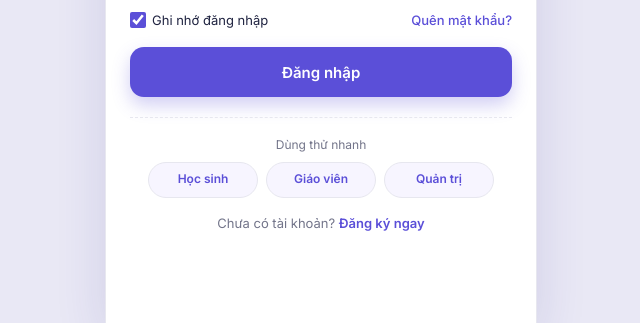
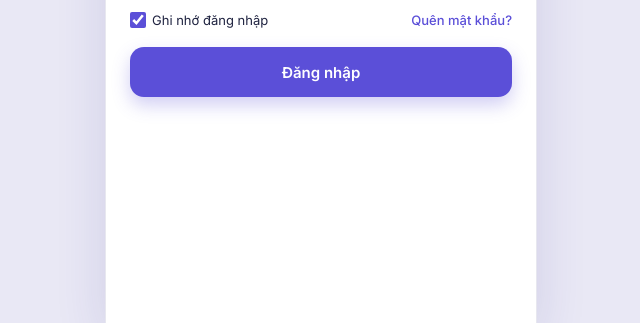
Before and after one commit to tungit04315/hoclieuthpt.vn, a plain HTML site: page index.html in a window 1280 px wide. Shown: the part 477-800 px from the top of the page, without its empty margins (319-959 px from the left). Drawn offline with nearby package versions, Linux system fonts and the light colour scheme.

Commit message:
Hide demo login options in index.html
Comment out demo section in login form

```diff
--- a/index.html
+++ b/index.html
@@ -39,14 +39,14 @@
         <div class="between lopt"><label class="chk"><input type="checkbox" checked> Ghi nhớ đăng nhập</label><a
             href="#" class="link" data-toast="Đã gửi hướng dẫn đặt lại mật khẩu">Quên mật khẩu?</a></div>
         <button class="btn sp" id="loginBtn" type="submit">Đăng nhập</button>
-        <div class="demo" id="demoBox" hidden><span>Dùng thử nhanh</span>
+        <!-- <div class="demo" id="demoBox" hidden><span>Dùng thử nhanh</span>
           <div><button type="button" data-demo="HS0002|Student@12345">Học sinh</button><button type="button"
               data-demo="gv01@thuvien.vn|Teacher@12345">Giáo viên</button><button type="button"
               data-demo="admin@thuvien.vn|Admin@12345">Quản trị</button></div>
         </div>
         <p class="switch">Chưa có tài khoản? <a class="link" data-go="register" tabindex="0" role="link">Đăng ký
             ngay</a></p>
-      </form>
+      </form> -->
     </section>
 
     <!-- 1b. ĐĂNG KÝ (đơn giản: không cần duyệt, không cần OTP) -->
```
